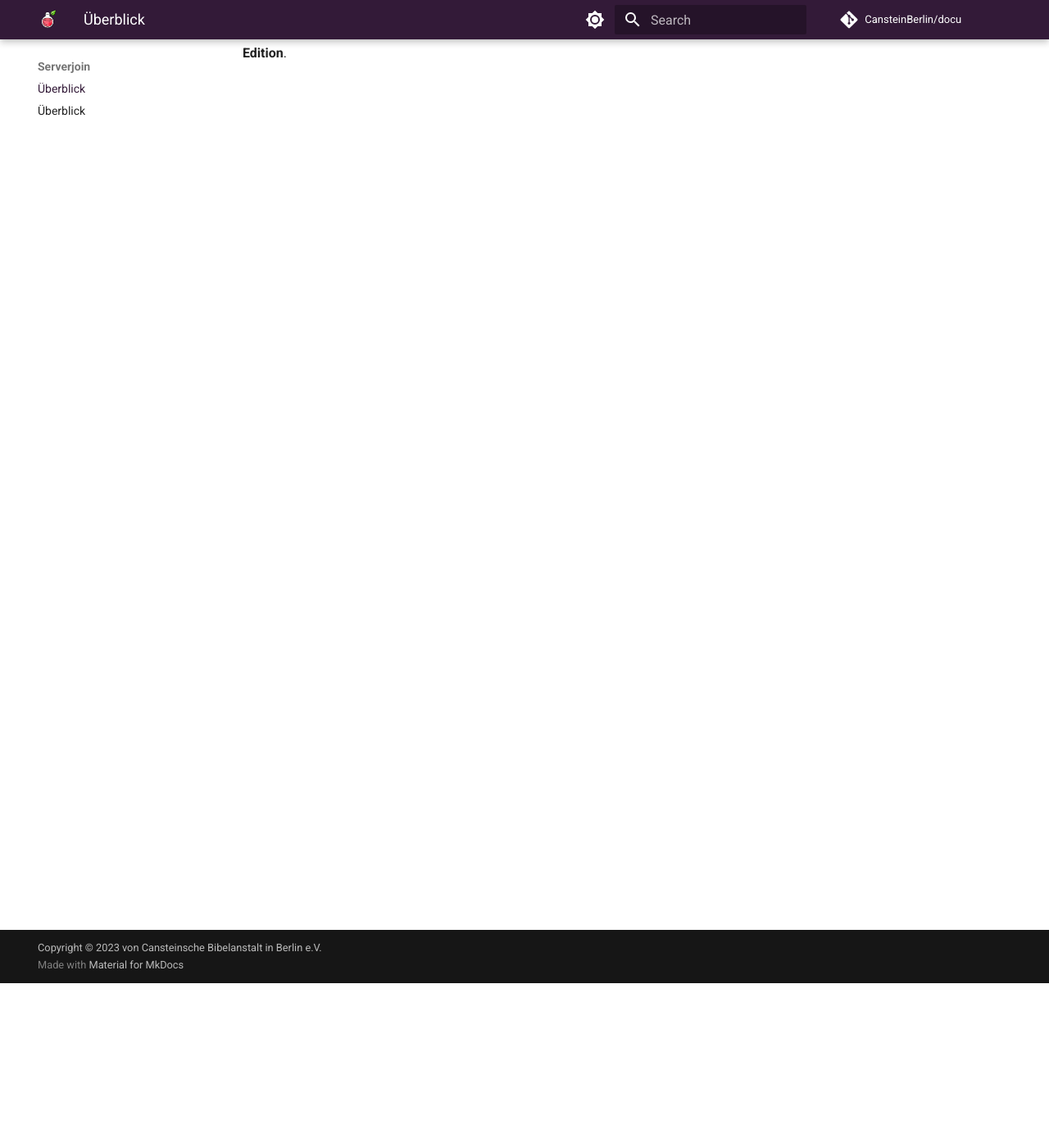
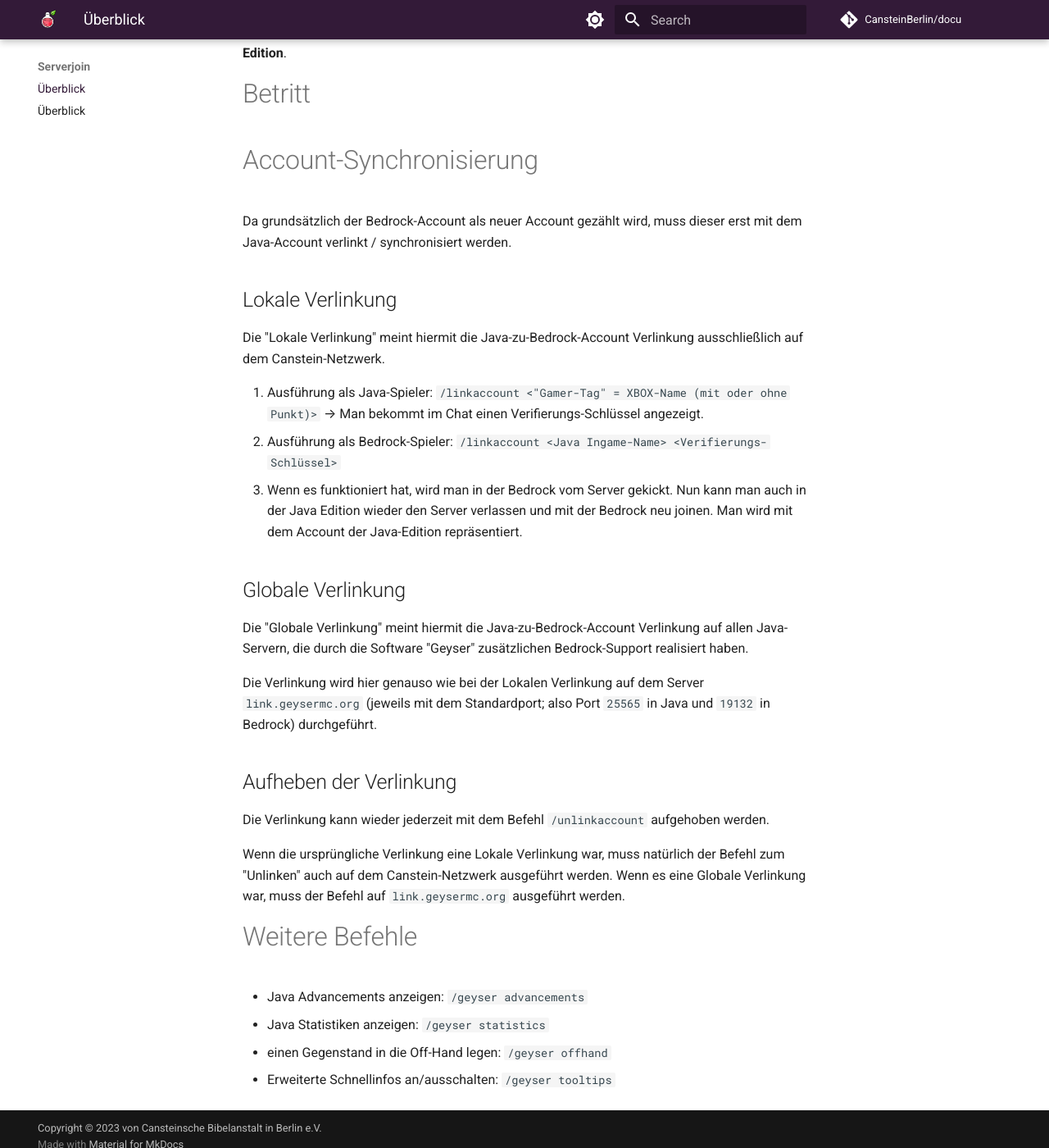
Before and after one commit to CansteinBerlin/docu, an MkDocs documentation site: the page built from docs/serverjoin/serverjoin-bedrock.md, in a window 1280 px wide and 1400 px high, scrolled down 201 px. Shown: the whole window at 82% size. Built offline with MkDocs 1.6.1 and Material for MkDocs 9.7.7, drawn with Linux system fonts in a browser that asks for light colours; comment, search, counter and statistics services are not loaded.

Commit message:
Add Misc commands and link instruction

```diff
--- a/docs/serverjoin/serverjoin-bedrock.md
+++ b/docs/serverjoin/serverjoin-bedrock.md
@@ -1,3 +1,37 @@
 # Überblick
 
 Seit diesem Jahr unterstützt unser Server-Netzwerk nun auch offiziell die **Minecraft Bedrock Edition**.
+
+# Betritt
+
+# Account-Synchronisierung
+
+Da grundsätzlich der Bedrock-Account als neuer Account gezählt wird, muss dieser erst mit dem Java-Account verlinkt / synchronisiert werden.
+
+## Lokale Verlinkung
+
+Die "Lokale Verlinkung" meint hiermit die Java-zu-Bedrock-Account Verlinkung ausschließlich auf dem Canstein-Netzwerk.
+
+1. Ausführung als Java-Spieler: `/linkaccount <"Gamer-Tag" = XBOX-Name (mit oder ohne Punkt)>`
+   --> Man bekommt im Chat einen Verifierungs-Schlüssel angezeigt.
+2. Ausführung als Bedrock-Spieler: `/linkaccount <Java Ingame-Name> <Verifierungs-Schlüssel>`
+3. Wenn es funktioniert hat, wird man in der Bedrock vom Server gekickt. Nun kann man auch in der Java Edition wieder den Server verlassen und mit der Bedrock neu joinen. Man wird mit dem Account der Java-Edition repräsentiert.
+
+## Globale Verlinkung
+
+Die "Globale Verlinkung" meint hiermit die Java-zu-Bedrock-Account Verlinkung auf allen Java-Servern, die durch die Software "Geyser" zusätzlichen Bedrock-Support realisiert haben.
+
+Die Verlinkung wird hier genauso wie bei der Lokalen Verlinkung auf dem Server `link.geysermc.org` (jeweils mit dem Standardport; also Port `25565` in Java und `19132` in Bedrock) durchgeführt.
+
+## Aufheben der Verlinkung
+
+Die Verlinkung kann wieder jederzeit mit dem Befehl `/unlinkaccount` aufgehoben werden.
+
+Wenn die ursprüngliche Verlinkung eine Lokale Verlinkung war, muss natürlich der Befehl zum "Unlinken" auch auf dem Canstein-Netzwerk ausgeführt werden. Wenn es eine Globale Verlinkung war, muss der Befehl auf `link.geysermc.org` ausgeführt werden.
+
+# Weitere Befehle
+
+* Java Advancements anzeigen: `/geyser advancements`
+* Java Statistiken anzeigen: `/geyser statistics`
+* einen Gegenstand in die Off-Hand legen: `/geyser offhand`
+* Erweiterte Schnellinfos an/ausschalten: `/geyser tooltips`
```
